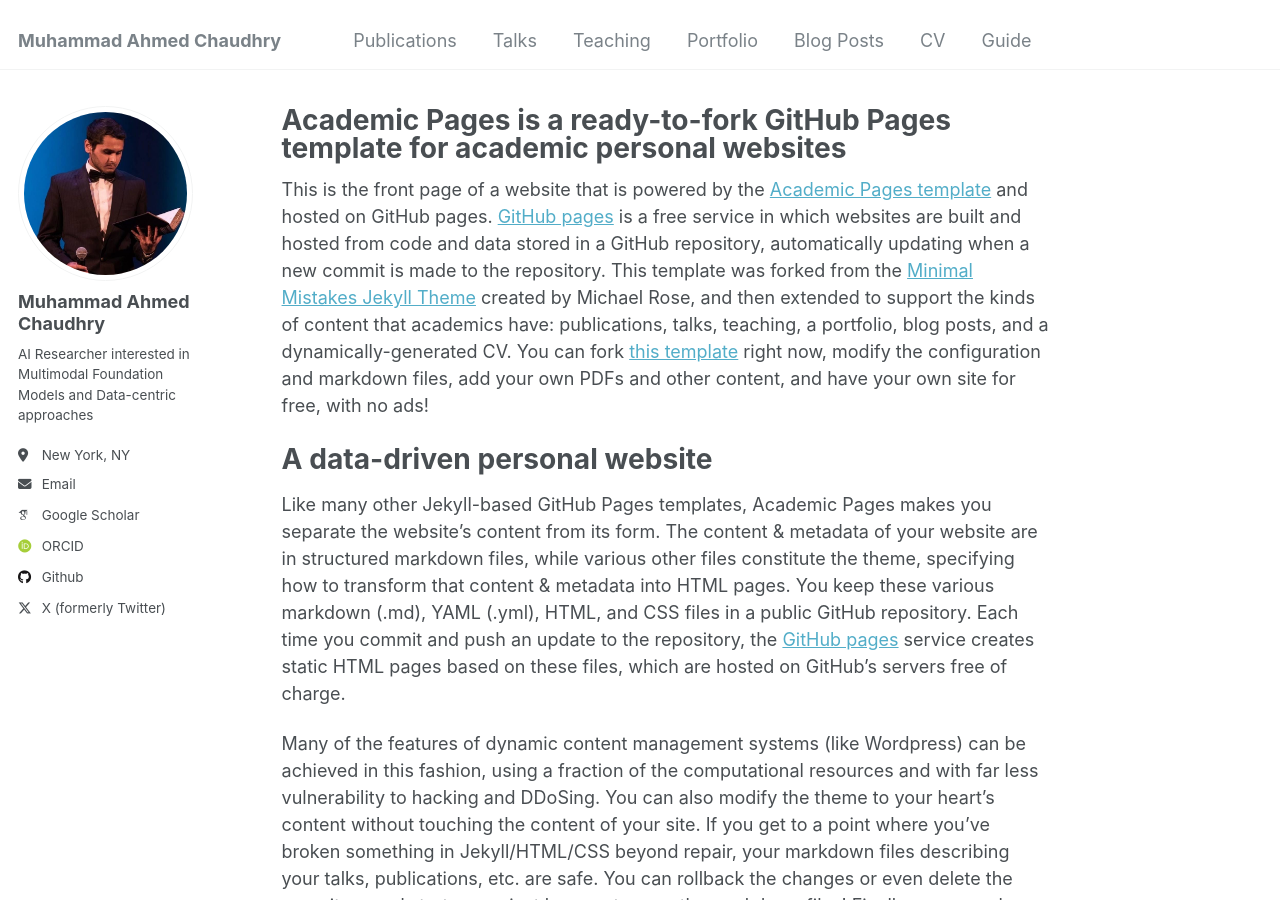
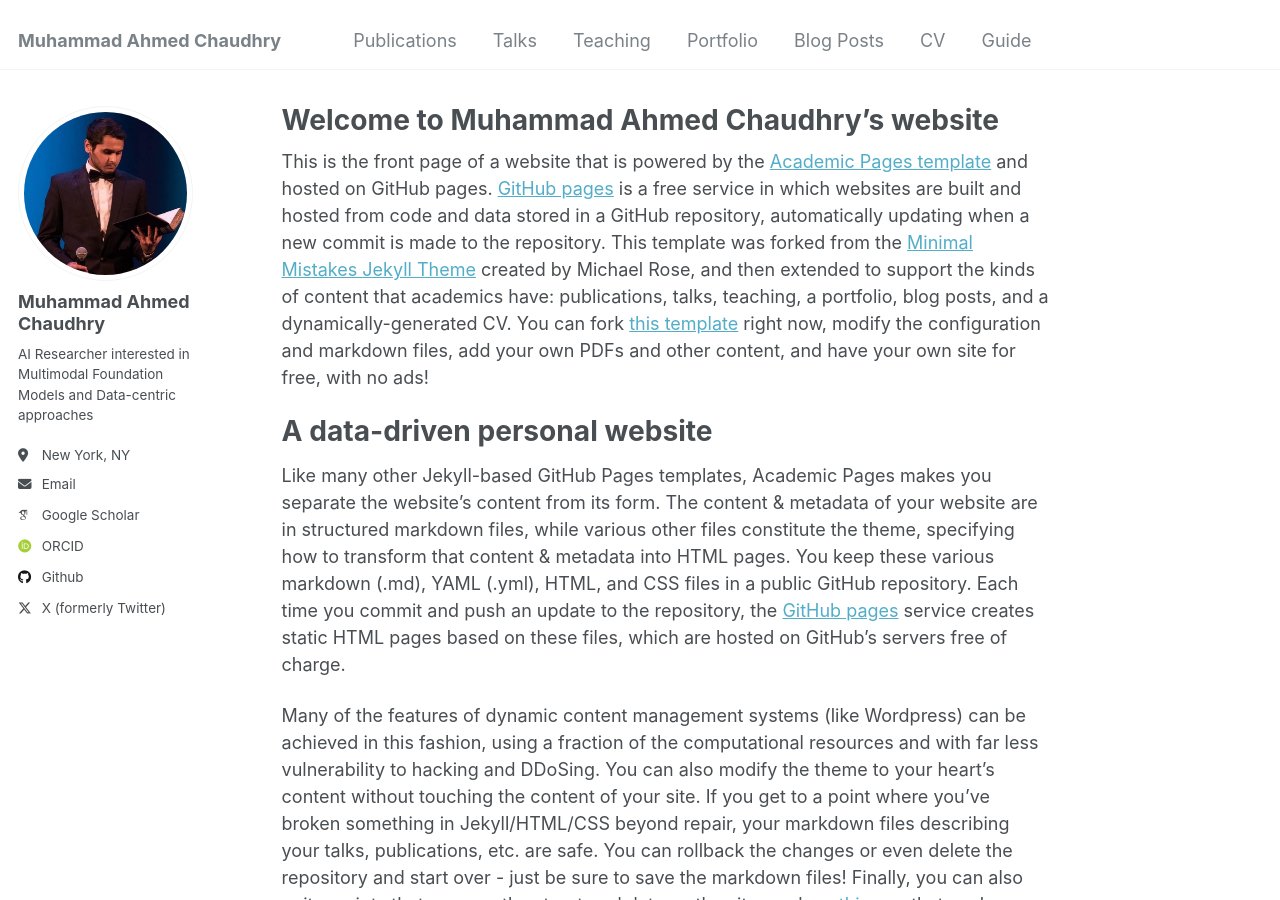
Before and after one commit to Ahmed14974/ahmed14974.github.io, a Jekyll site: the page built from _pages/about.md, in a window 1280 px wide and 900 px high. Built offline with Jekyll 4.4.1, drawn with Linux system fonts in a browser that asks for light colours; some web fonts are replaced.

Commit message:
Update about.md

```diff
--- a/_pages/about.md
+++ b/_pages/about.md
@@ -1,6 +1,6 @@
 ---
 permalink: /
-title: "Academic Pages is a ready-to-fork GitHub Pages template for academic personal websites"
+title: "Welcome to Muhammad Ahmed Chaudhry's website"
 author_profile: true
 redirect_from:
   - /about/
```
